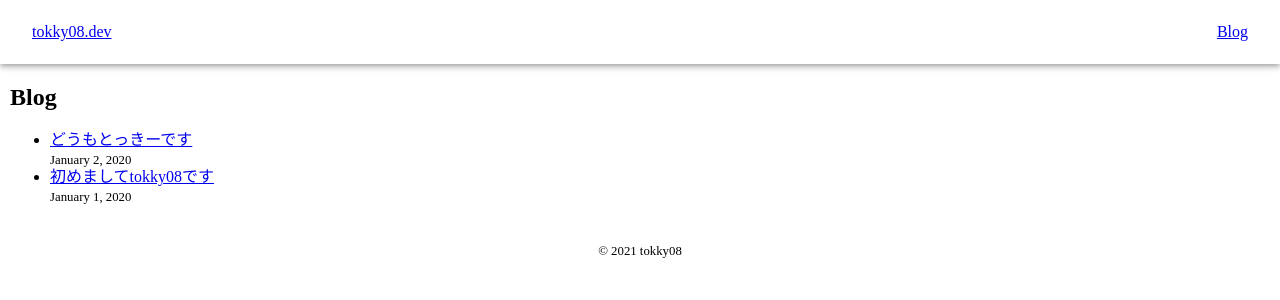
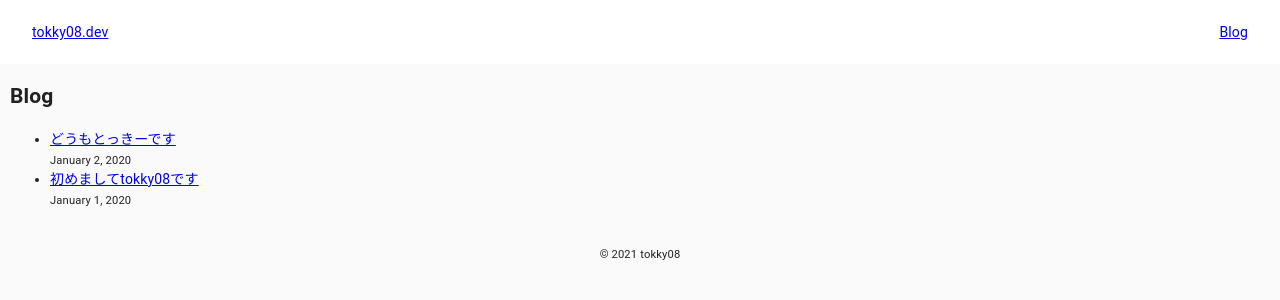
Before and after one commit to tokky08/portfolio, a Next.js app: page /blog in a window 1280 px wide. Shown: the top 300 px of the page. Built offline with nearby package versions, Linux system fonts and the light colour scheme.

Commit message:
ヘッダーを追跡するように変更

```diff
--- a/components/ButtonAppBar.jsx
+++ b/components/ButtonAppBar.jsx
@@ -4,6 +4,10 @@ import { makeStyles } from '@material-ui/core/styles';
 import AppBar from '@material-ui/core/AppBar';
 import Toolbar from '@material-ui/core/Toolbar';
 import Box from '@material-ui/core/Box';
+
+import PropTypes from 'prop-types';
+import CssBaseline from '@material-ui/core/CssBaseline';
+import useScrollTrigger from '@material-ui/core/useScrollTrigger';
 
 const useStyles = makeStyles((theme) => ({
   root: {
@@ -21,11 +25,39 @@ const useStyles = makeStyles((theme) => ({
   }
 }));
 
-export default function ButtonAppBar() {
+function ElevationScroll(props) {
+  const { children, window } = props;
+  // Note that you normally won't need to set the window ref as useScrollTrigger
+  // will default to window.
+  // This is only being set here because the demo is in an iframe.
+  const trigger = useScrollTrigger({
+    disableHysteresis: true,
+    threshold: 0,
+    target: window ? window() : undefined,
+  });
+
+  return React.cloneElement(children, {
+    elevation: trigger ? 4 : 0,
+  });
+}
+
+ElevationScroll.propTypes = {
+  children: PropTypes.element.isRequired,
+  /**
+   * Injected by the documentation to work in an iframe.
+   * You won't need it on your project.
+   */
+  window: PropTypes.func,
+};
+
+export default function ButtonAppBar(props) {
   const classes = useStyles();
 
   return (
     <div className={classes.root}>
+      <React.Fragment>
+      <CssBaseline />
+      <ElevationScroll {...props}>
       <AppBar position="static" className={classes.bar}>
         <Toolbar display="flex" p={1}>
           <Box p={1} flexGrow={1}>
@@ -36,6 +68,8 @@ export default function ButtonAppBar() {
           </Box>
         </Toolbar>
       </AppBar>
+      </ElevationScroll>
+      </React.Fragment>
     </div>
   );
 }
--- /dev/null
+++ b/components/ElevateAppBar.jsx
@@ -0,0 +1,63 @@
+import React from 'react';
+import Link from 'next/link'
+import PropTypes from 'prop-types';
+import AppBar from '@material-ui/core/AppBar';
+import Toolbar from '@material-ui/core/Toolbar';
+import CssBaseline from '@material-ui/core/CssBaseline';
+import useScrollTrigger from '@material-ui/core/useScrollTrigger';
+import Box from '@material-ui/core/Box';
+import { makeStyles } from '@material-ui/core/styles';
+
+function ElevationScroll(props) {
+  const { children, window } = props;
+  // Note that you normally won't need to set the window ref as useScrollTrigger
+  // will default to window.
+  // This is only being set here because the demo is in an iframe.
+  const trigger = useScrollTrigger({
+    disableHysteresis: true,
+    threshold: 0,
+    target: window ? window() : undefined,
+  });
+
+  return React.cloneElement(children, {
+    elevation: trigger ? 4 : 0,
+  });
+}
+
+ElevationScroll.propTypes = {
+  children: PropTypes.element.isRequired,
+  /**
+   * Injected by the documentation to work in an iframe.
+   * You won't need it on your project.
+   */
+  window: PropTypes.func,
+};
+
+const useStyles = makeStyles((theme) => ({
+  bar: {
+    color: "#000",
+    backgroundColor: "#ffffff"
+  }
+}));
+
+export default function ElevateAppBar(props) {
+    const classes = useStyles();
+    return (
+        <React.Fragment>
+        <CssBaseline />
+        <ElevationScroll {...props}>
+            <AppBar className={classes.bar}>
+            <Toolbar>
+                <Box p={1} flexGrow={1}>
+                    <Link href="/"><a>tokky08.dev</a></Link>
+                </Box>
+                <Box p={1}>
+                    <Link href="blog"><a>Blog</a></Link>
+                </Box>
+            </Toolbar>
+            </AppBar>
+        </ElevationScroll>
+        <Toolbar />
+        </React.Fragment>
+    );
+}
--- a/components/OutlinedCard.jsx
+++ b/components/OutlinedCard.jsx
@@ -28,7 +28,6 @@ const useStyles = makeStyles({
 
 export default function OutlinedCard() {
   const classes = useStyles();
-  const bull = <span className={classes.bullet}>•</span>;
 
   return (
     // <Card className={`${classes.root}, ${styles.card}`} variant="outlined">
--- a/components/layout.jsx
+++ b/components/layout.jsx
@@ -5,6 +5,7 @@ import styles from '../styles/layout.module.scss'
 import utilStyles from '../styles/utils.module.css'
 import ButtonAppBar from './ButtonAppBar'
 import Footer from './Footer'
+import ElevateAppBar from './ElevateAppBar'
 
 const name = 'tokky08'
 export const siteTitle = 'tokky08'
@@ -28,7 +29,7 @@ export default function Layout({ children, home }) {
         <meta name="twitter:card" content="summary_large_image" />
       </Head>
       {/* <IconLabelTabs/> */}
-      <ButtonAppBar/>
+      <ElevateAppBar />
       {/* <header className={styles.header}>
         {home ? (
           <>
--- a/pages/index.js
+++ b/pages/index.js
@@ -3,7 +3,7 @@ import Layout, { siteTitle } from '../components/layout'
 import OutlinedCard from '../components/OutlinedCard'
 import CustomizedTimeline from '../components/CustomizedTimeline'
 import BasicTimeline from '../components/BasicTimeline'
-import FolderList from '../components/FolderList';
+import FolderList from '../components/FolderList'
 
 export default function Home({ allPostsData }) {
   console.log(allPostsData)
```
